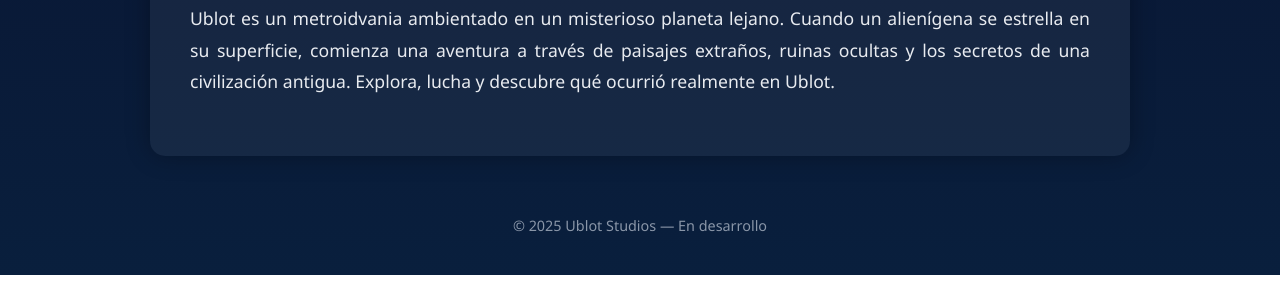
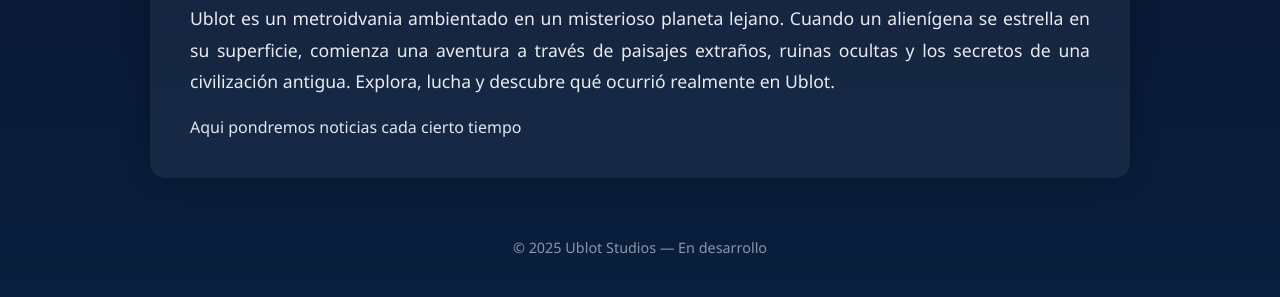
Before and after one commit to jolmealvarezdetoledo/ublot-web, a plain HTML site: page index.html in a window 1280 px wide. Shown: the part 563-860 px from the top of the page. Before the commit the page ends 838 px from the top, so only its background shows below. Drawn offline with Linux system fonts and the light colour scheme.

Commit message:
Update index.html

```diff
--- a/index.html
+++ b/index.html
@@ -105,6 +105,7 @@
       a través de paisajes extraños, ruinas ocultas y los secretos de una civilización antigua.
       Explora, lucha y descubre qué ocurrió realmente en Ublot.
     </p>
+    <p2>Aqui pondremos noticias cada cierto tiempo</p2>
   </section>
 
   <footer>© 2025 Ublot Studios — En desarrollo</footer>
```
